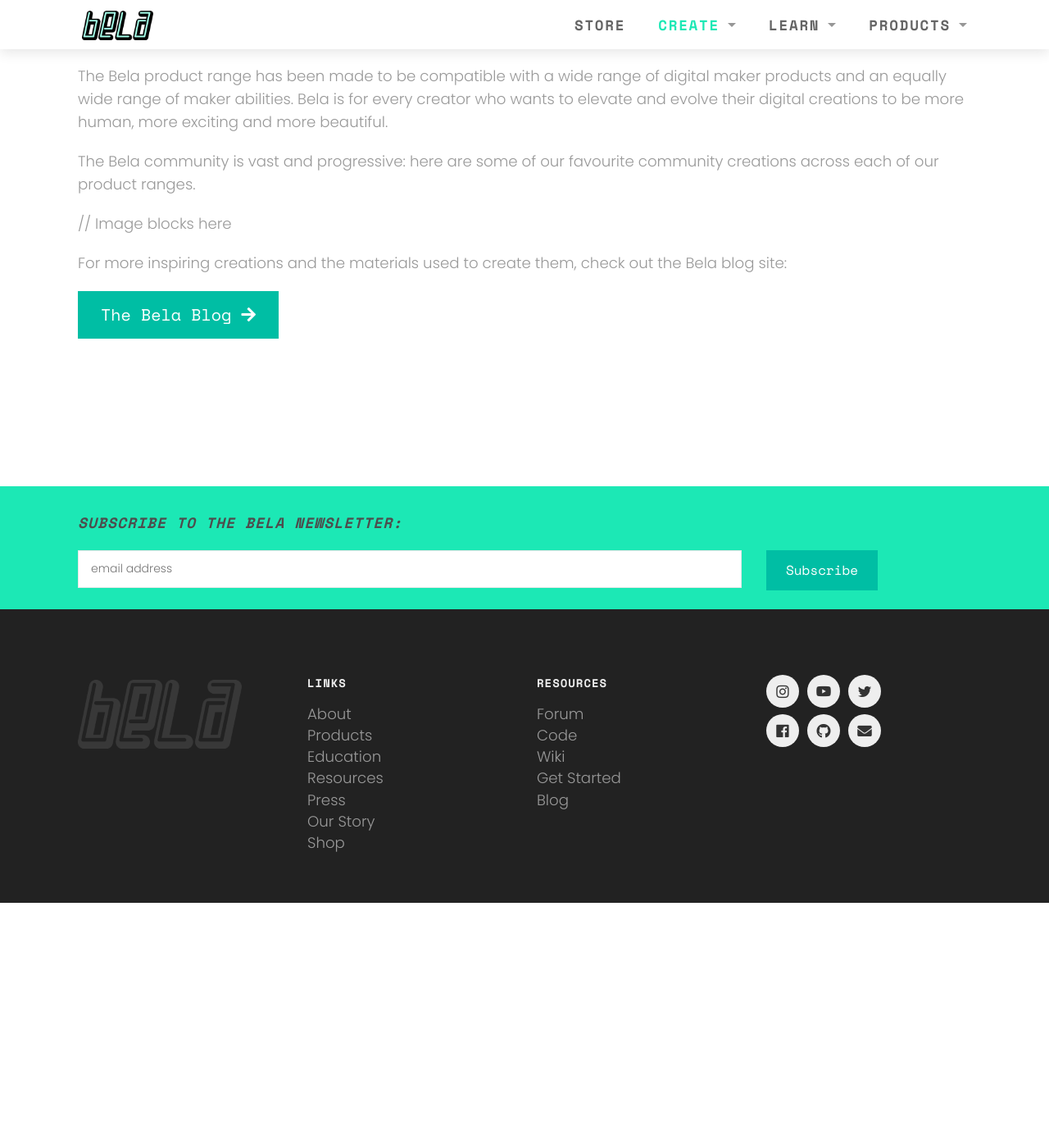
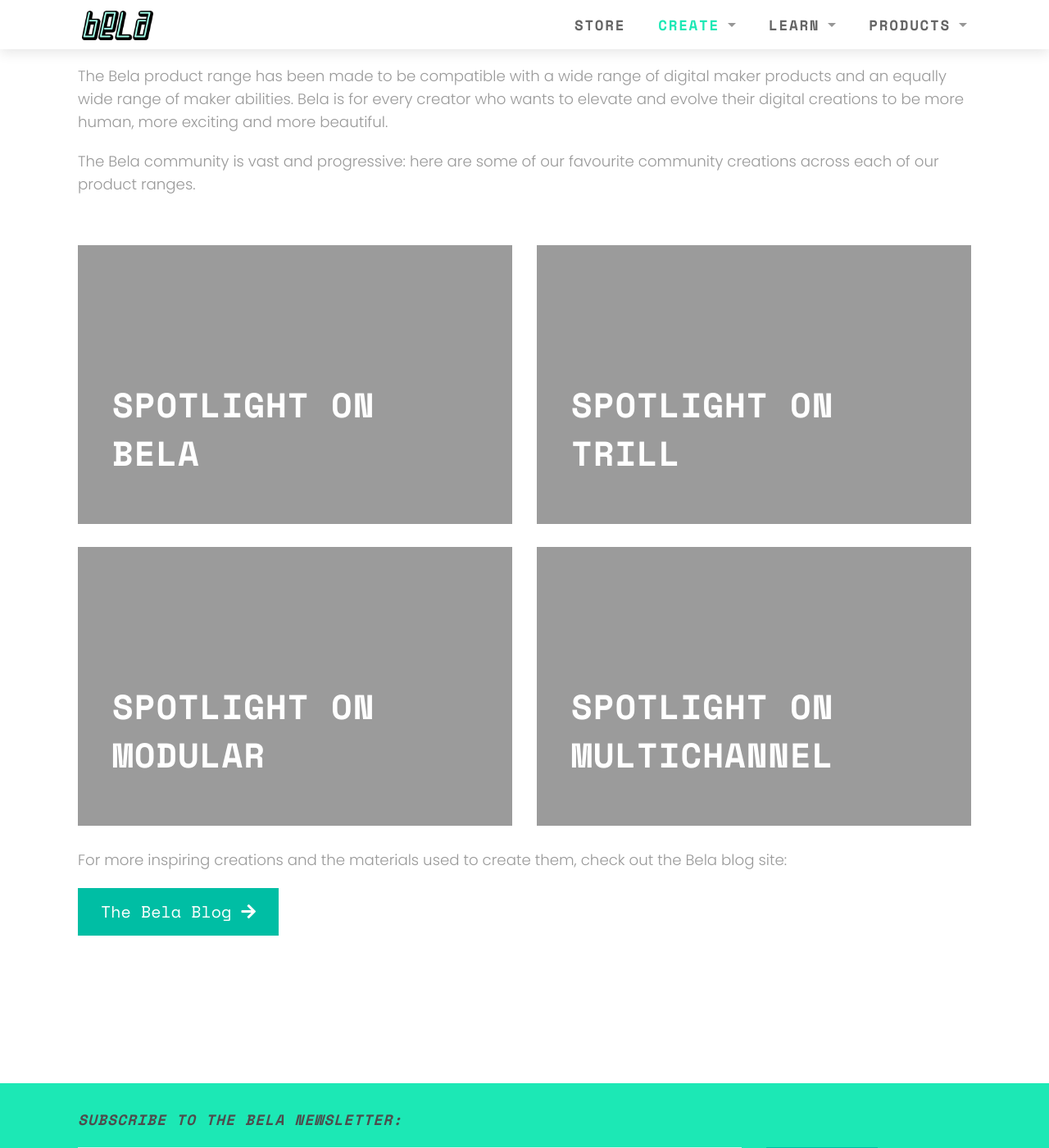
Before and after one commit to disastrid/bela_site_update, a Jekyll site: the page built from create/index.md, in a window 1280 px wide and 1400 px high, scrolled down 586 px. Shown: the whole window at 82% size. Built offline with Jekyll 4.4.1, drawn with Linux system fonts in a browser that asks for light colours; before the commit the page ends 1687 px from its top, so only the background shows below that.

Commit message:
Create index page

```diff
--- a/create/index.md
+++ b/create/index.md
@@ -11,7 +11,7 @@
 
 The Bela community is vast and progressive: here are some of our favourite community creations across each of our product ranges.
 
-// Image blocks here
+{% include spotlight-blocks.html %}
 
 For more inspiring creations and the materials used to create them, check out the Bela blog site:
 
```
